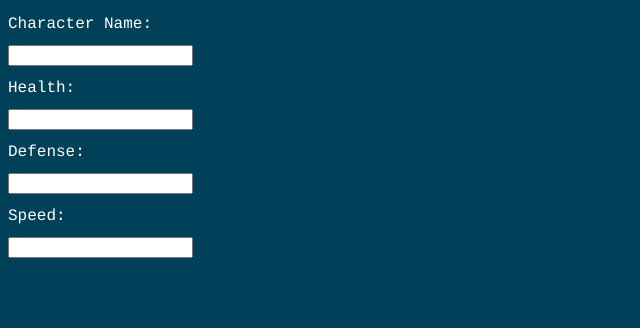
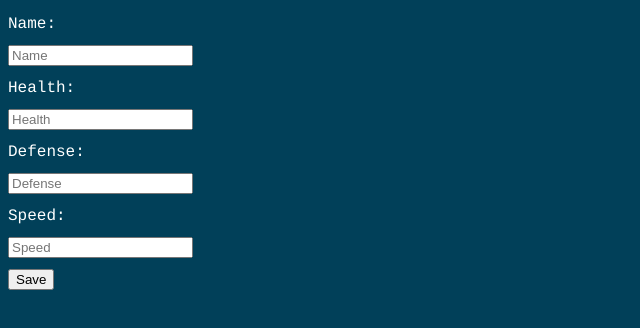
Before and after one commit to galenmolk/the-tavern, a React (Create React App) app: page /character in a window 1280 px wide. Shown: the top 328 px of the page, without its empty margins (0-640 px from the left). Built offline with nearby package versions, Linux system fonts and the light colour scheme.

Commit message:
Form validation

```diff
--- a/src/components/shared/InputField.jsx
+++ b/src/components/shared/InputField.jsx
@@ -1,9 +1,18 @@
-function InputField({ label, value }) {
+function InputField({ label, value, handleChange, placeholder, type, min, max, required }) {
     return (
         <div>
             <label htmlFor="inputField">{label}</label>
             <br/>
-            <input id="inputField" defaultValue={value}/>
+            <input
+                id="inputField"
+                defaultValue={value}
+                onChange={handleChange}
+                placeholder={placeholder}
+                type={type}
+                min={min}
+                max={max}
+                required={required}
+            />
             <br/>
         </div>
     )
--- a/src/pages/CharacterCreatorPage.jsx
+++ b/src/pages/CharacterCreatorPage.jsx
@@ -1,19 +1,107 @@
-import { useContext } from 'react'
+import { useContext, useState, useEffect } from 'react'
 import TavernContext from '../context/TavernContext'
 import InputField from '../components/shared/InputField'
 
 function CharacterCreatorPage() {
 
+    window.onbeforeunload = function (event) {
+        event = event || window.event
+
+        const contextName = (name === '' ? 'This character ' : name)
+
+        const message = contextName + ' will not be saved. Exit page?'
+
+        if (event) {
+            event.returnValue = message
+        }
+
+        return message
+    }
+
+    const [name, setName] = useState()
+    const [health, setHealth] = useState()
+    const [defense, setDefense] = useState()
+    const [speed, setSpeed] = useState()
+
     const { activeCharacter } = useContext(TavernContext)
+
+    useEffect(() => {
+        if (activeCharacter === null) {
+            return
+        }
+
+        setName(activeCharacter.name)
+        setHealth(activeCharacter.health)
+        setDefense(activeCharacter.defense)
+        setSpeed(activeCharacter.speed)
+
+    }, [activeCharacter])
+
+    const handleSubmit = (event) => {
+        console.log('form submitted')
+    }
+
+    const handleNameChange = (event) => {
+        console.log('new name: ' + event.target.value)
+        setName(event.target.value)
+    }
+
+    const handleHealthChange = (event) => {
+        console.log('new health: ' + event.target.value)
+        setHealth(event.target.value)
+    }
+
+    const handleDefenseChange = (event) => {
+        console.log('new defense: ' + event.target.value)
+        setDefense(event.target.value)
+    }
+
+    const handleSpeedChange = (event) => {
+        console.log('new speed: ' + event.target.value)
+        setSpeed(event.target.value)
+    }
 
     return (
         <>
-            <InputField label='Character Name:' value={activeCharacter.name}/>
-            <InputField label='Health:' value={activeCharacter.health}/>
-            <InputField label='Defense:' value={activeCharacter.defense}/>
-            <InputField label='Speed:' value={activeCharacter.speed}/>
+            <form onSubmit={handleSubmit}>
+                <InputField
+                    label={'Name:'}
+                    value={name}
+                    handleChange={handleNameChange}
+                    placeholder='Name'
+                    type='text'
+                    required={true}
+                />
+                <InputField
+                    label={'Health:'}
+                    value={health}
+                    handleChange={handleHealthChange}
+                    placeholder='Health'
+                    type='number'
+                    min="0"
+                    required={true}
+                />
+                <InputField
+                    label={'Defense:'}
+                    value={defense}
+                    handleChange={handleDefenseChange}
+                    placeholder='Defense'
+                    type='number'
+                    min="0"
+                    required={true}
+                />
+                <InputField
+                    label={'Speed:'}
+                    value={speed}
+                    handleChange={handleSpeedChange}
+                    placeholder='Speed'
+                    type='number'
+                    min="0"
+                    required={true}
+                />
+                <button type='submit'>Save</button>
+            </form>
         </>
-
     )
 }
 
```
